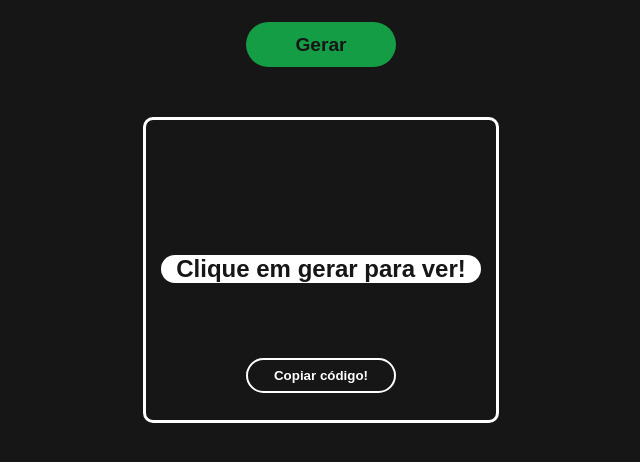
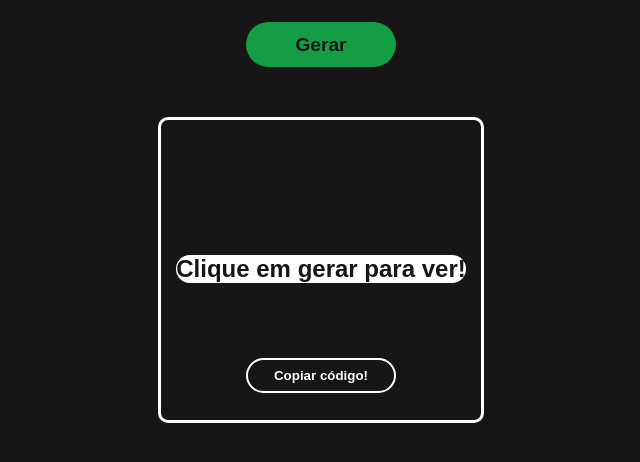
Before and after one commit to SilvaRDev/Gerador-de-codigos, a plain HTML site: page index.html in a window 1280 px wide. Shown: the part 140-602 px from the top of the page, without its empty margins (319-959 px from the left). Drawn offline with Linux system fonts and the light colour scheme.

Commit message:
Update style.css

```diff
--- a/estilos/style.css
+++ b/estilos/style.css
@@ -53,8 +53,8 @@ main {
 }
 
 div.result {
-  min-width: 320px;
-  max-width: 350px;
+  min-width: 300px;
+  max-width: 320px;
   height: 300px;
   margin: auto;
   border: solid 3px white;
@@ -63,7 +63,7 @@ div.result {
 
 div.result > h2#codigo {
   margin: 135px auto 75px auto;
-  width: 320px;
+  width: 290px;
   height: 28px;
   font-size: 1.5em;
   background-color: white;
```
